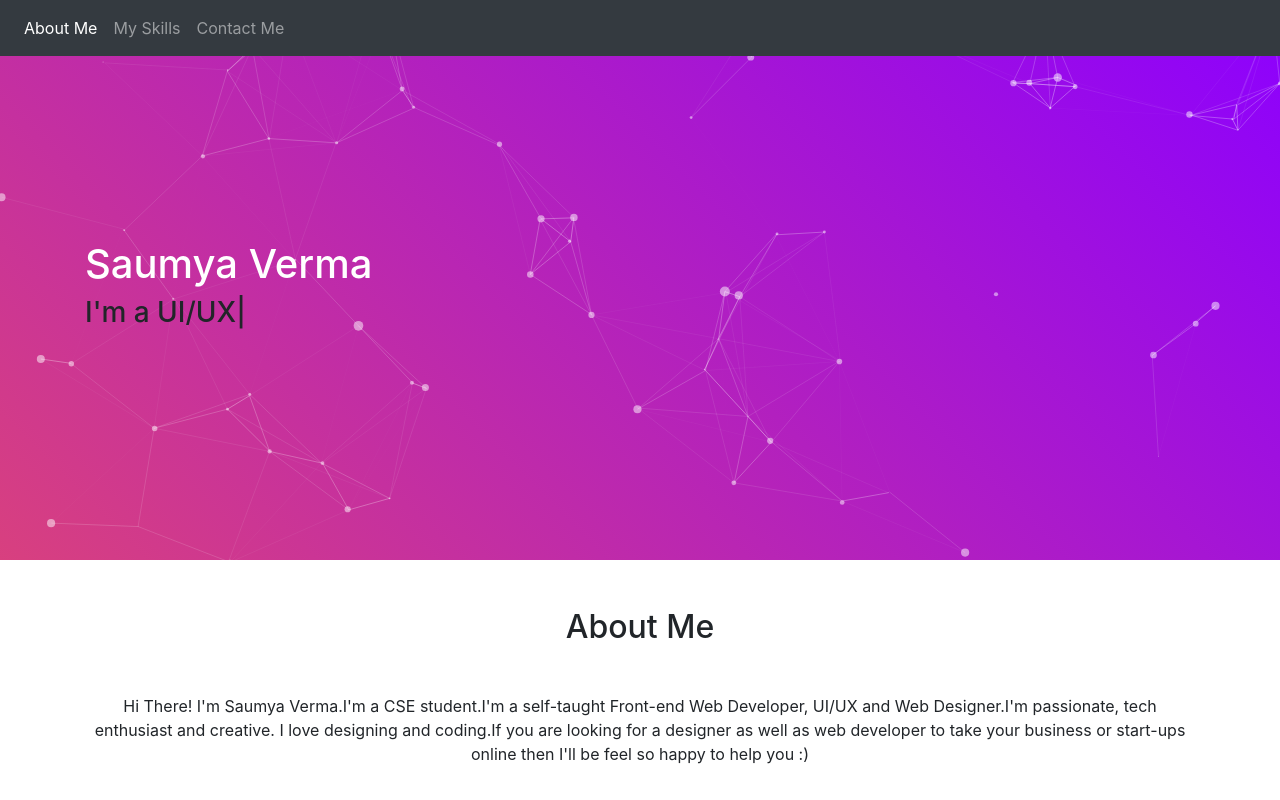
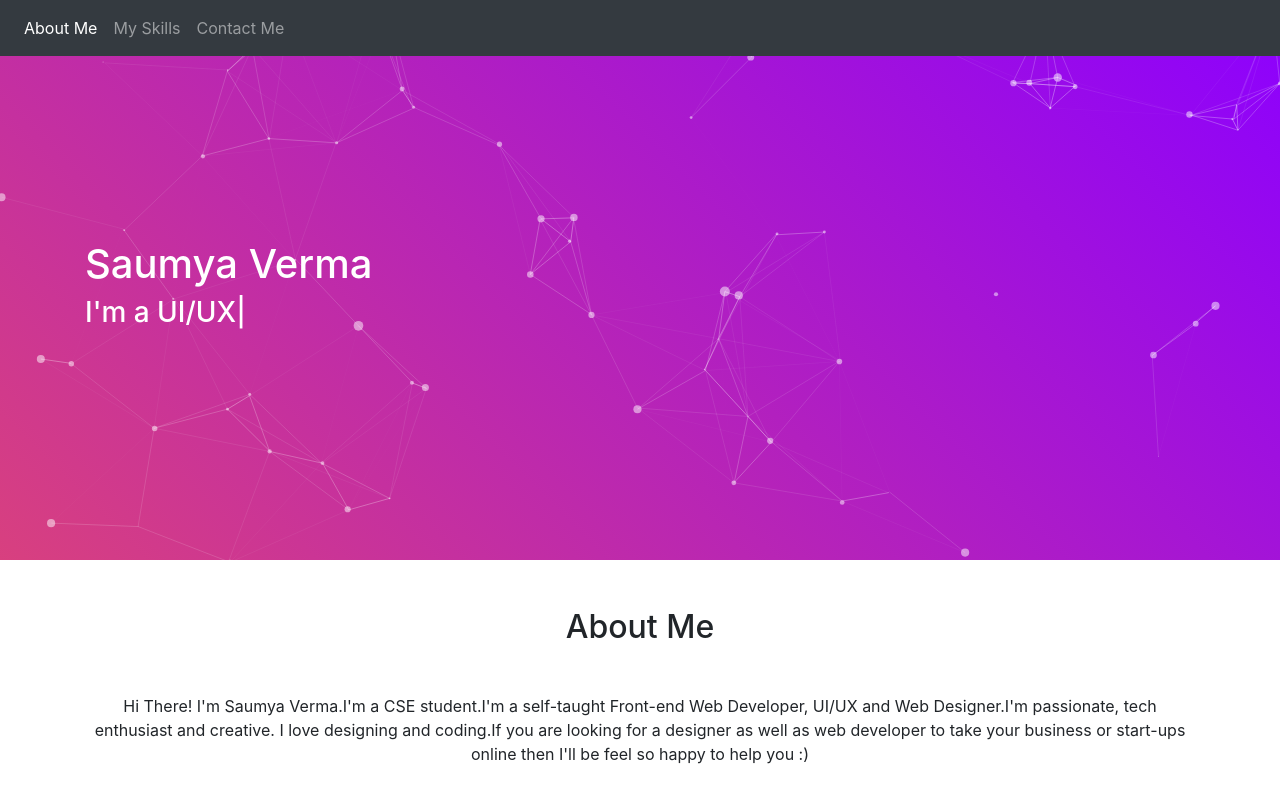
Before and after one commit to nikkuv/Myportfolio, a plain HTML site: page index.html in a window 1280 px wide. Shown: the top 800 px of the page. Drawn offline with nearby package versions, Linux system fonts and the light colour scheme.

Commit message:
i changed one more time

```diff
--- a/portfolio.css
+++ b/portfolio.css
@@ -48,5 +48,5 @@ a #contacts:active {
 }
 
 .subheading {
-    color:fff;
+    color:#fff;
 }
```
